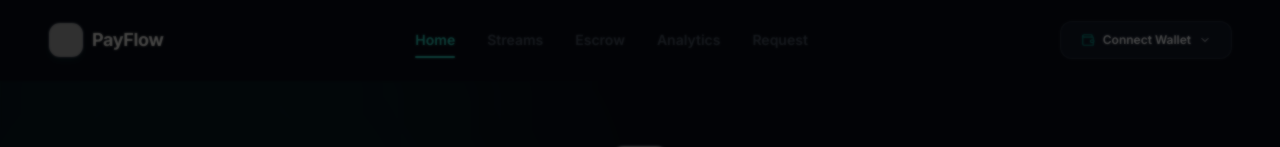
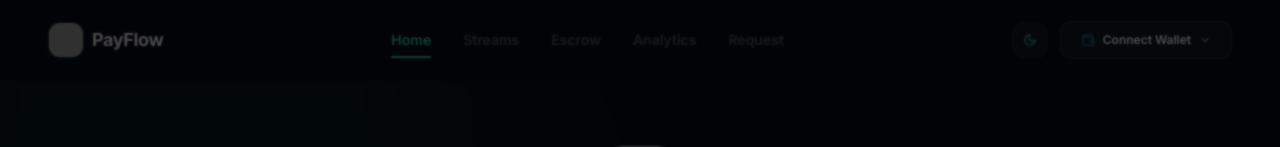
Before and after one commit to Ebendttl/payflow-protocol, a Next.js app in the folder apps/web/: page / in a window 1280 px wide. Shown: the top 147 px of the page. Built offline with nearby package versions, Linux system fonts and the light colour scheme; grey boxes are pictures that could not be loaded.

Commit message:
feat: add theme toggle button to navigation bar

```diff
--- a/apps/web/components/layout/Navbar.tsx
+++ b/apps/web/components/layout/Navbar.tsx
@@ -5,13 +5,15 @@ import Link from 'next/link';
 import Image from 'next/image';
 import { usePathname } from 'next/navigation';
 import { motion, AnimatePresence } from 'framer-motion';
-import { Menu, X, Home, Activity, ShieldCheck, BarChart3, Link2 } from 'lucide-react';
+import { Menu, X, Home, Activity, ShieldCheck, BarChart3, Link2, Sun, Moon } from 'lucide-react';
 import WalletButton from '../WalletButton';
+import { useTheme } from '../ThemeProvider';
 
 export default function Navbar() {
   const pathname = usePathname();
   const [isScrolled, setIsScrolled] = useState(false);
   const [mobileMenuOpen, setMobileMenuOpen] = useState(false);
+  const { theme, toggleTheme } = useTheme();
 
   useEffect(() => {
     const handleScroll = () => {
@@ -85,6 +87,15 @@ export default function Navbar() {
 
           {/* Action / Wallet button & mobile toggle */}
           <div className="flex items-center gap-3">
+            <button
+              onClick={toggleTheme}
+              className="p-2.5 rounded-xl border border-white/5 bg-dark-800 hover:bg-dark-700 text-teal-400 hover:text-teal-300 transition duration-150"
+              aria-label="Toggle theme"
+              title="Toggle theme"
+            >
+              {theme === 'dark' ? <Sun size={14} /> : <Moon size={14} />}
+            </button>
+
             <div id="tour-wallet-btn" className="hidden sm:block">
               <WalletButton />
             </div>
@@ -168,8 +179,17 @@ export default function Navbar() {
 
               {/* Wallet button in drawer for mobile view (if not sm screen size) */}
               <div className="space-y-4 pt-6 border-t border-white/5">
-                <div className="block sm:hidden w-full">
-                  <WalletButton />
+                <div className="flex items-center gap-3 w-full">
+                  <div className="flex-grow sm:hidden">
+                    <WalletButton />
+                  </div>
+                  <button
+                    onClick={toggleTheme}
+                    className="p-2.5 rounded-xl border border-white/5 bg-dark-800 hover:bg-dark-700 text-teal-400 hover:text-teal-300 transition duration-150 shrink-0"
+                    aria-label="Toggle theme"
+                  >
+                    {theme === 'dark' ? <Sun size={14} /> : <Moon size={14} />}
+                  </button>
                 </div>
                 <p className="text-xxs text-dark-600 text-center font-medium">
                   Stellar Soroban Continuous Flow
```
